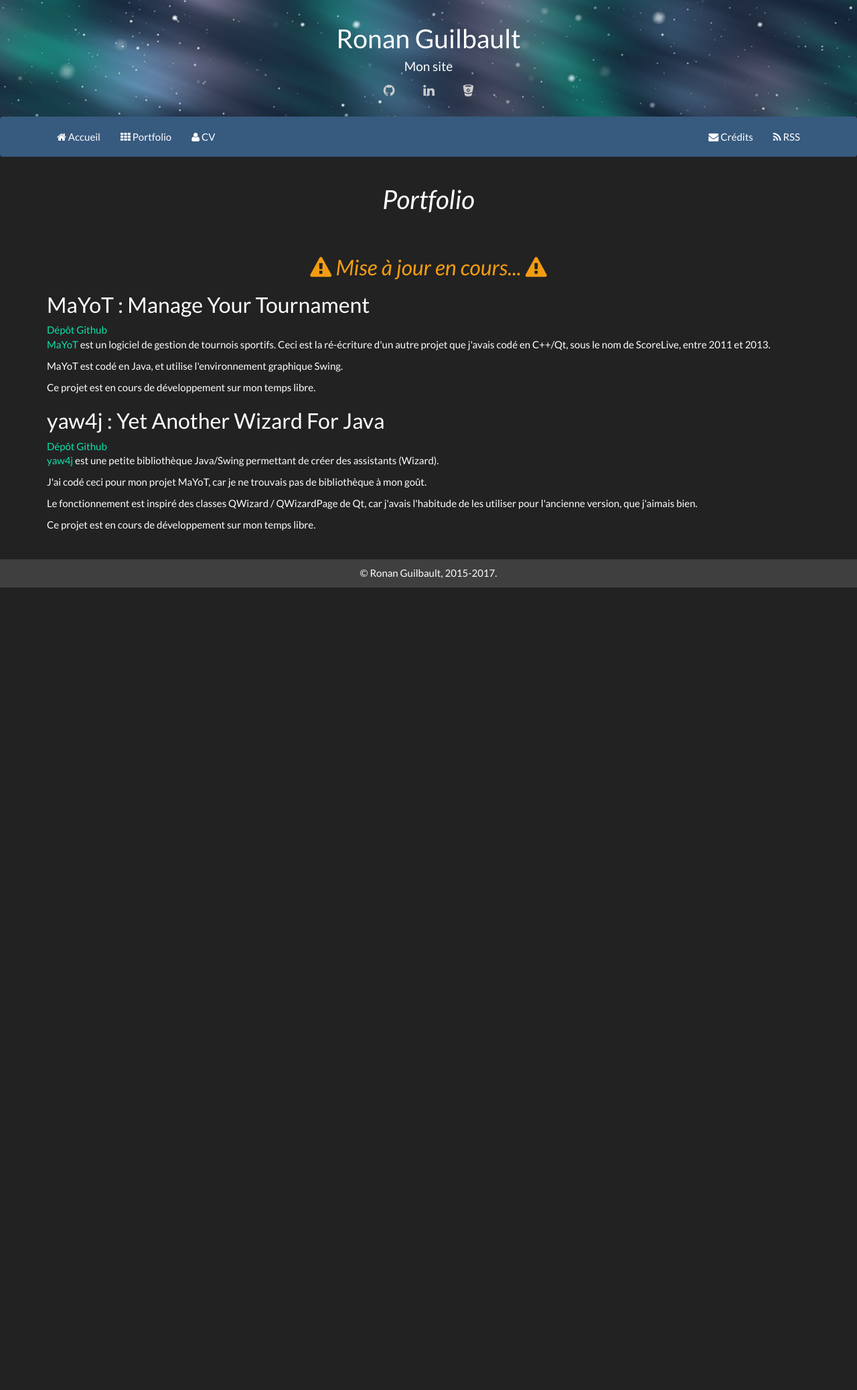
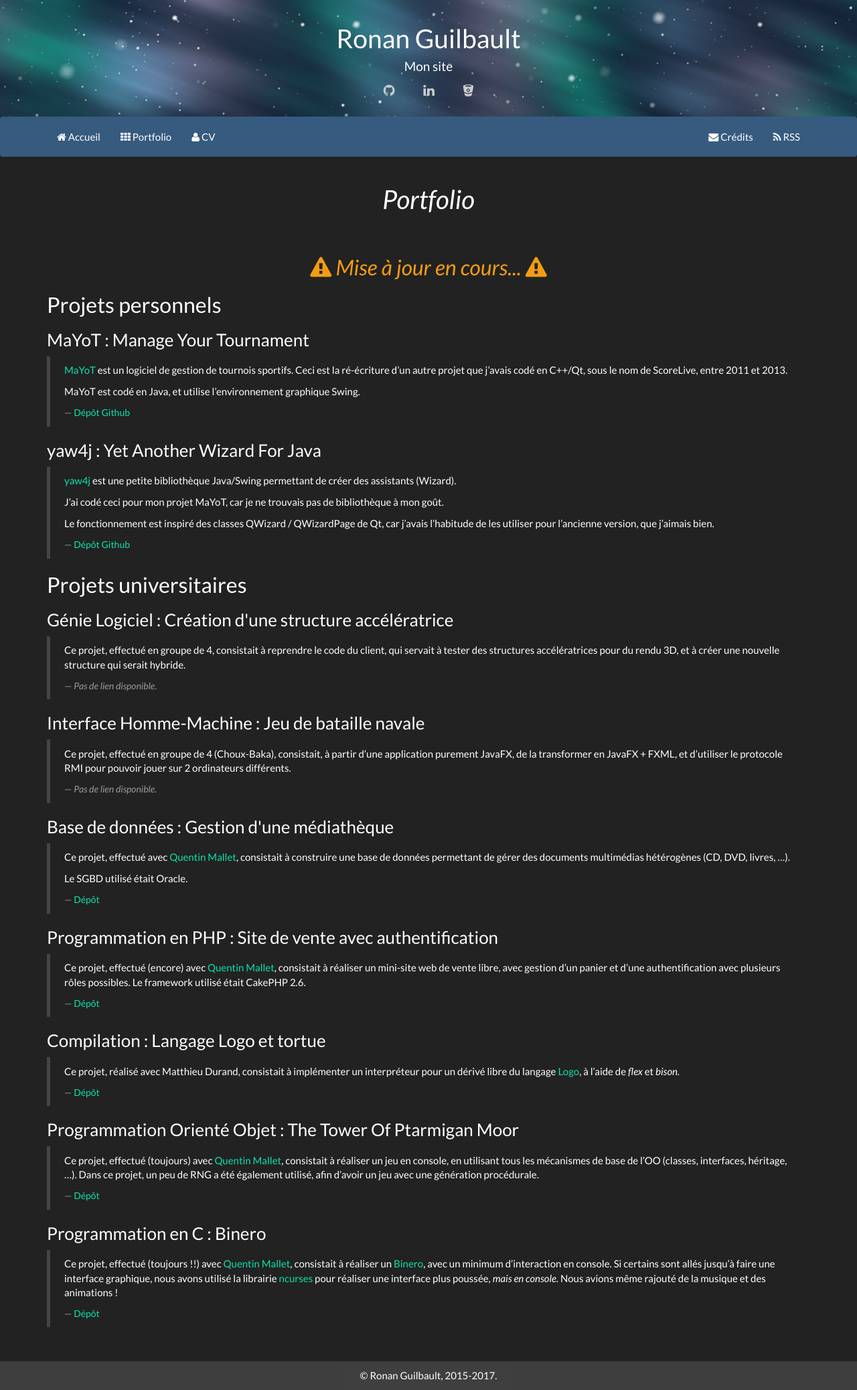
Before and after one commit to bunlanG/bunlanG.github.io, a Jekyll site: the page built from pages/portfolio.html, in a window 1280 px wide. Shown: the whole page at 67% size. Built offline with Jekyll 4.4.1, drawn with Linux system fonts in a browser that asks for light colours; before the commit the page ends 900 px from its top, so only the background shows below that.

Commit message:
Add school projects in portfolio
cc ForgottenBeast

Signed-off-by: Ronan Guilbault <ronan.guilbault@gmail.com>

```diff
--- /dev/null
+++ b/_data/portfolio/perso.yml
@@ -0,0 +1,22 @@
+portfolio:
+  - id: mayot
+    title: "MaYoT : Manage Your Tournament"
+    link:
+      text: Dépôt Github
+      link: https://github.com/bunlanG/MaYoT
+    description: |
+        [MaYoT](https://github.com/bunlanG/MaYoT) est un logiciel de gestion de tournois sportifs.
+        Ceci est la ré-écriture d'un autre projet que j'avais codé en C++/Qt, sous le nom de ScoreLive, entre 2011 et 2013.
+
+        MaYoT est codé en Java, et utilise l'environnement graphique Swing.
+  - id: yaw4j
+    title: "yaw4j : Yet Another Wizard For Java"
+    link:
+      text: Dépôt Github
+      link: https://github.com/bunlanG/yaw4j
+    description: |
+        [yaw4j](https://github.com/bunlanG/yaw4j) est une petite bibliothèque Java/Swing permettant de créer des assistants (Wizard).
+
+        J'ai codé ceci pour mon projet MaYoT, car je ne trouvais pas de bibliothèque à mon goût.
+
+        Le fonctionnement est inspiré des classes QWizard / QWizardPage de Qt, car j'avais l'habitude de les utiliser pour l'ancienne version, que j'aimais bien.
--- /dev/null
+++ b/_data/portfolio/school.yml
@@ -0,0 +1,60 @@
+portfolio:
+
+  - title: "Génie Logiciel : Création d'une structure accélératrice"
+    description: |
+      Ce projet, effectué en groupe de 4, consistait à reprendre le code du client, qui servait
+      à tester des structures accélératrices pour du rendu 3D, et à créer une nouvelle structure
+      qui serait hybride.
+
+  - title: "Interface Homme-Machine : Jeu de bataille navale"
+    description: |
+      Ce projet, effectué en groupe de 4 (Choux-Baka), consistait, à partir d'une application
+      purement JavaFX, de la transformer en JavaFX + FXML, et d'utiliser le protocole RMI pour
+      pouvoir jouer sur 2 ordinateurs différents.
+
+  - title: "Base de données : Gestion d'une médiathèque"
+    link:
+      text: Dépôt
+      link: https://bitbucket.org/forbun/bd_projet
+    description: |
+      Ce projet, effectué avec [Quentin Mallet](https://quentinmallet.tk), consistait à construire une base de données
+      permettant de gérer des documents multimédias hétérogènes (CD, DVD, livres, ...).
+
+      Le SGBD utilisé était Oracle.
+
+  - title: "Programmation en PHP : Site de vente avec authentification"
+    link:
+      text: Dépôt
+      link: https://bitbucket.org/forbun/php_projet
+    description: |
+      Ce projet, effectué (encore) avec [Quentin Mallet](https://quentinmallet.tk), consistait à réaliser un mini-site
+      web de vente libre, avec gestion d'un panier et d'une authentification avec plusieurs rôles possibles.
+      Le framework utilisé était CakePHP 2.6.
+
+
+  - title: "Compilation : Langage Logo et tortue"
+    link:
+      text: Dépôt
+      link: https://bitbucket.org/bauti/tlc_projet
+    description: |
+      Ce projet, réalisé avec Matthieu Durand, consistait à implémenter un interpréteur pour un dérivé libre du
+      langage [Logo](https://fr.wikipedia.org/wiki/Logo_(langage)), à l'aide de *flex* et *bison*.
+
+  - title: "Programmation Orienté Objet : The Tower Of Ptarmigan Moor"
+    link:
+      text: Dépôt
+      link: https://bitbucket.org/forbun/projet_java
+    description: |
+      Ce projet, effectué (toujours) avec [Quentin Mallet](https://quentinmallet.tk), consistait à réaliser un jeu
+      en console, en utilisant tous les mécanismes de base de l'OO (classes, interfaces, héritage, ...). Dans ce projet,
+      un peu de RNG a été également utilisé, afin d'avoir un jeu avec une génération procédurale.
+
+  - title: "Programmation en C : Binero"
+    link:
+      text: Dépôt
+      link: https://bitbucket.org/forbun/c_project
+    description: |
+      Ce projet, effectué (toujours !!) avec [Quentin Mallet](https://quentinmallet.tk), consistait à réaliser un
+      [Binero](https://fr.wikipedia.org/wiki/Takuzu), avec un minimum d'interaction en console. Si certains
+      sont allés jusqu'à faire une interface graphique, nous avons utilisé la librairie [ncurses](https://fr.wikipedia.org/wiki/Ncurses)
+      pour réaliser une interface plus poussée, *mais en console*. Nous avions même rajouté de la musique et des animations !
--- a/assets/css/main.css
+++ b/assets/css/main.css
@@ -103,3 +103,11 @@ div.stars {
 pre {
     color: #fff;
 }
+
+blockquote {
+    font-size: 15px;
+}
+
+blockquote > small {
+    font-size: 14px;
+}
--- a/pages/portfolio.html
+++ b/pages/portfolio.html
@@ -8,25 +8,41 @@ permalink: portfolio
 ---
 {% include wip.html %}
 
-<section>
+<section id="personal" class="portfolio">
+    <h2>Projets personnels</h2>
+{% for entry in site.data.portfolio.perso.portfolio %}
     <header>
-        <h2>MaYoT : Manage Your Tournament</h2>
-        <a href="https://github.com/bunlanG/MaYoT" target="_blank">Dépôt Github</a>
+        <h3>{{ entry.title }}</h3>
     </header>
 
-    <p><a href="https://github.com/bunlanG/MaYoT" target="_blank">MaYoT</a> est un logiciel de gestion de tournois sportifs. Ceci est la ré-écriture d'un autre projet que j'avais codé en C++/Qt, sous le nom de ScoreLive, entre 2011 et 2013.</p>
-    <p>MaYoT est codé en Java, et utilise l'environnement graphique Swing.</p>
-    <p>Ce projet est en cours de développement sur mon temps libre.</p>
+    <blockquote>
+        {{ entry.description | markdownify }}
+
+        {% if entry.link %}
+        <small><a href="{{ entry.link.link }}" target="_blank">{{ entry.link.text }}</a></small>
+        {% else %}
+        <small><i>Pas de lien disponible.</i></small>
+        {% endif %}
+    </blockquote>
+{% endfor %}
 </section>
 
-<section>
+
+<section id="school" class="portfolio">
+    <h2>Projets universitaires</h2>
+{% for entry in site.data.portfolio.school.portfolio %}
     <header>
-        <h2>yaw4j : Yet Another Wizard For Java</h2>
-        <a href="https://github.com/bunlanG/yaw4j" target="_blank">Dépôt Github</a>
+        <h3>{{ entry.title }}</h3>
     </header>
 
-    <p><a href="https://github.com/bunlanG/yaw4j" target="_blank">yaw4j</a> est une petite bibliothèque Java/Swing permettant de créer des assistants (Wizard).</p>
-    <p>J'ai codé ceci pour mon projet MaYoT, car je ne trouvais pas de bibliothèque à mon goût.</p>
-    <p>Le fonctionnement est inspiré des classes QWizard / QWizardPage de Qt, car j'avais l'habitude de les utiliser pour l'ancienne version, que j'aimais bien.</p>
-    <p>Ce projet est en cours de développement sur mon temps libre.</p>
+    <blockquote>
+        {{ entry.description | markdownify }}
+
+        {% if entry.link %}
+        <small><a href="{{ entry.link.link }}" target="_blank">{{ entry.link.text }}</a></small>
+        {% else %}
+        <small><i>Pas de lien disponible.</i></small>
+        {% endif %}
+    </blockquote>
+{% endfor %}
 </section>
```
